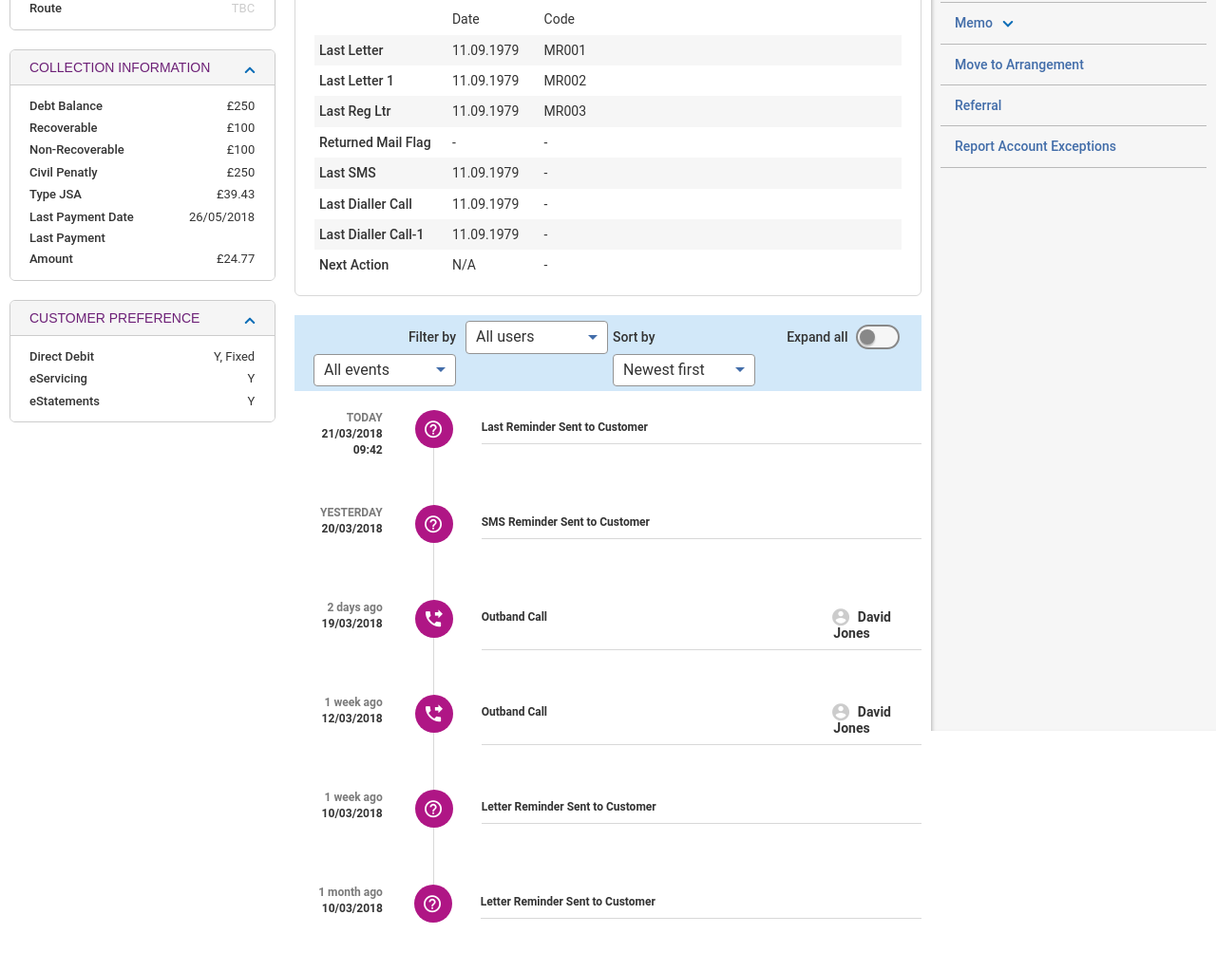
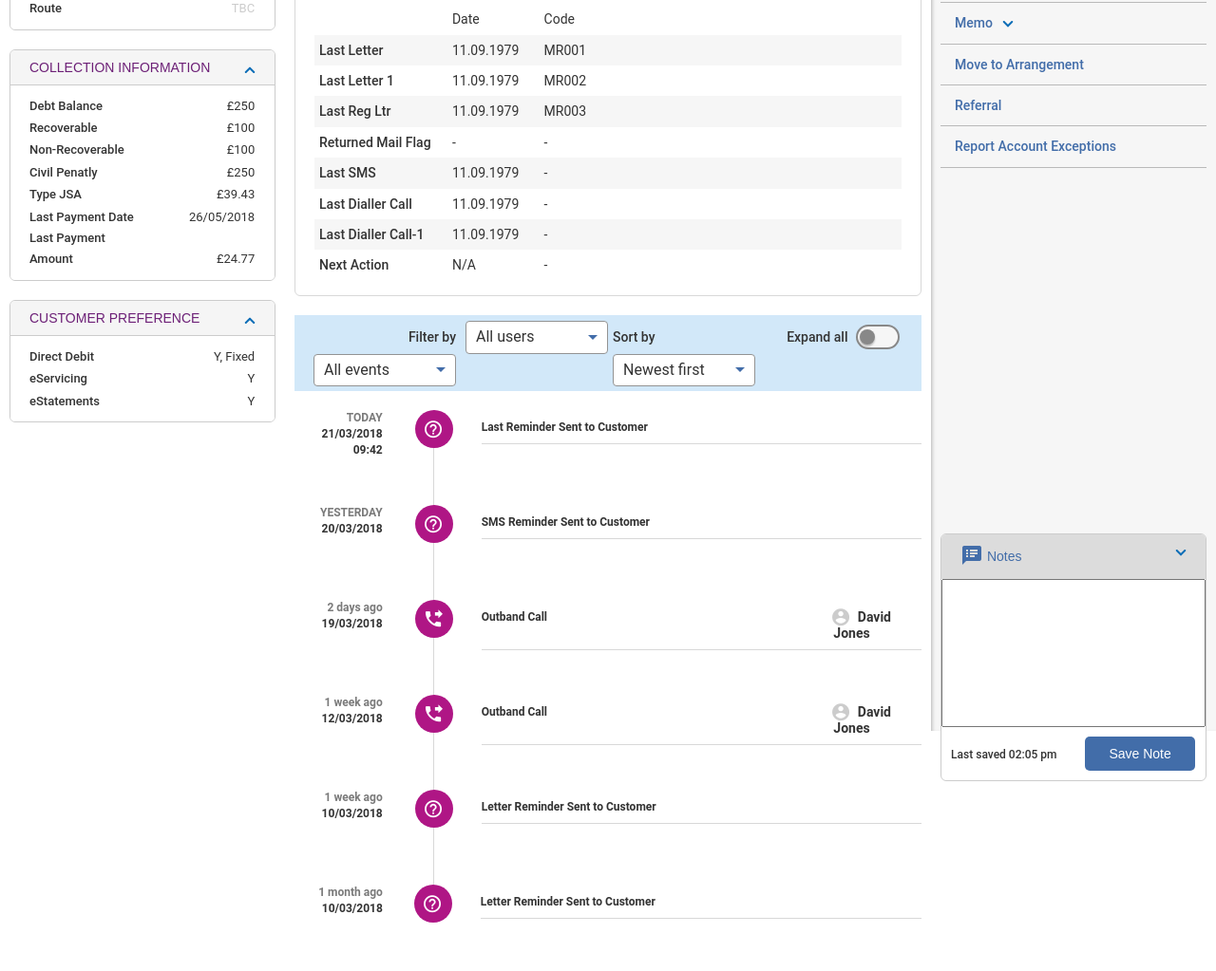
Before and after one commit to vinod-kumar-n-zensar/Experian_new, a website built with webpack: page acct-summary.html in a window 1280 px wide. Shown: the part 273-1296 px from the top of the page at 95% size. Built offline with nearby package versions, Linux system fonts and the light colour scheme.

Commit message:
added header

```diff
--- a/src/assets/styles/activities.scss
+++ b/src/assets/styles/activities.scss
@@ -1,4 +1,7 @@
+$color_1: #426da9;
 $color_2: #b9b9b9;
+$bg-color: #dcdcdc;
+$btn-color: #426da9;
 .activity-tabs{
     li{
         padding: 10px 15px;
@@ -21,3 +24,30 @@ $color_2: #b9b9b9;
     }
     }
 }
+.notes-tab{
+    margin-top: 385px;
+    .eds-accordion-label{
+        background: $bg-color !important;
+    }
+    .greyHeading button{
+        color: $color_1;
+    }
+    textarea {
+        resize: none;
+     }
+     .table{
+        padding: 10px;
+     }
+     .cell{
+         font-size: 12px;
+     }
+     .note-btn{
+        border: none;
+        padding: 10px 25px !important;
+        background: $btn-color !important;
+        border-radius: 5px;
+        color:#fff !important;
+        text-transform: capitalize;
+        font-size: 14px;
+     }
+}
--- a/src/assets/styles/demo-pcc-overview.scss
+++ b/src/assets/styles/demo-pcc-overview.scss
@@ -7,6 +7,9 @@ $border-color:#d8d8d8;
 $filter-bgcolor: #d2e8f9;
 $switch-color: #888888;
 
+.text-Cap{
+	text-transform: capitalize;
+}
 .marginBtm20{
 	margin-bottom: 20px;
 }
--- a/src/components/activites.html
+++ b/src/components/activites.html
@@ -32,3 +32,23 @@
         </p>
     </eds-tab>
 </eds-tabs>
+
+<section class="notes-tab">
+
+<eds-accordion class="greyHeading eds marginBtm20" background="white" role="tablist">
+        <eds-accordion-panel label="Notes" aria-expanded="false" expandedlabel="Notes" role="tab"><button class="eds-accordion-label"><i class="api-icon-element material-icons style-scope eds-icon">speaker_notes</i> <span class="eds-accordion-label-text text-Cap">Notes
+                    </span><span class="eds-accordion-label-text text-Cap"> Notes</span><span class="eds-accordion-caret"></span></button>
+                    <textarea name="" id="" cols="30" rows="10"></textarea>
+        </eds-accordion-panel>
+        <div class="table">
+            <div class="row">
+                    <div class="cell">
+                            Last saved 02:05 pm
+                    </div>
+                    <div class="cell">
+                            <button class="note-btn">Save Note</button>
+                    </div>
+            </div>
+        </div>
+    </eds-accordion>
+</section>
```
